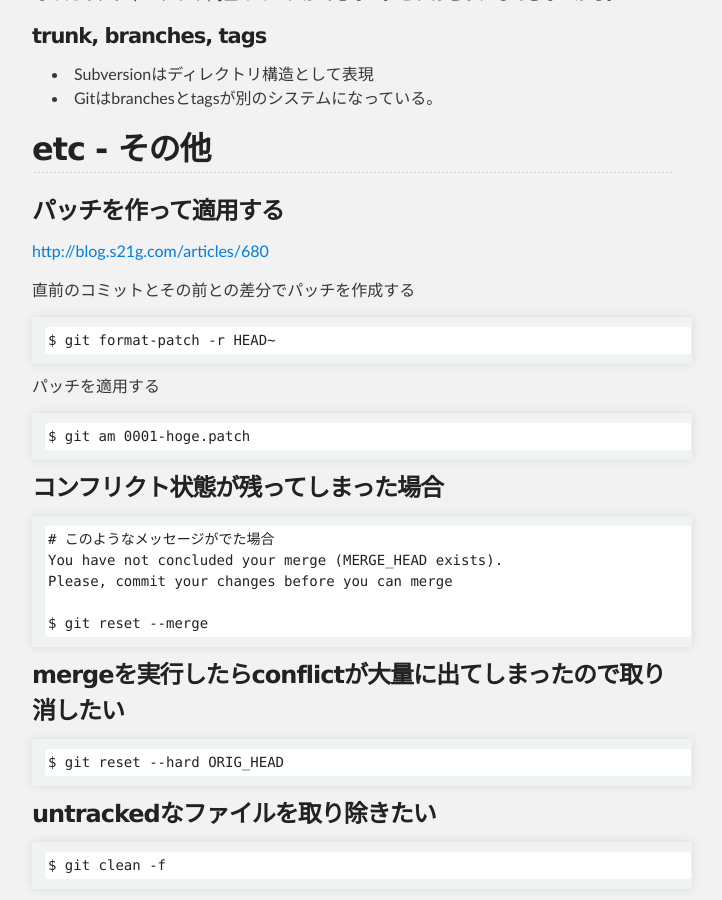
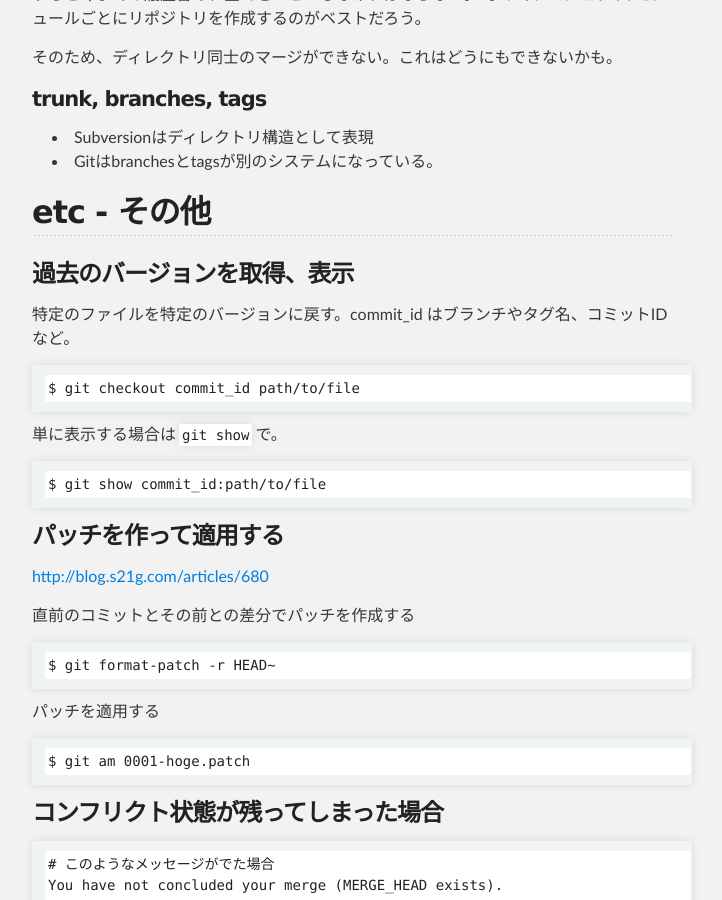
Before and after one commit to akkunchoi/akkunchoi.github.com, a Jekyll site: the page built from _posts/2012-06-01-git-ref.md, in a window 1280 px wide and 900 px high, scrolled down 8007 px. Shown: the whole window, without its empty margins (288-1010 px from the left). Built offline with Jekyll 4.4.1, drawn with Linux system fonts in a browser that asks for light colours; some of the changed text lies outside the part shown.

Commit message:
modify git-ref

```diff
--- a/_posts/2012-06-01-git-ref.md
+++ b/_posts/2012-06-01-git-ref.md
@@ -332,6 +334,16 @@ git clone すると今までの履歴含め、全てをコピーしなければ
 etc - その他
 --------------------------------
 
+### 過去のバージョンを取得、表示
+
+特定のファイルを特定のバージョンに戻す。commit_id はブランチやタグ名、コミットIDなど。
+
+    $ git checkout commit_id path/to/file
+
+単に表示する場合は`git show`で。
+
+    $ git show commit_id:path/to/file
+
 ### パッチを作って適用する
 
 <http://blog.s21g.com/articles/680>
```
Also changed, not shown: other parts of _posts/2012-06-01-git-ref.md (+2 -0 lines).
